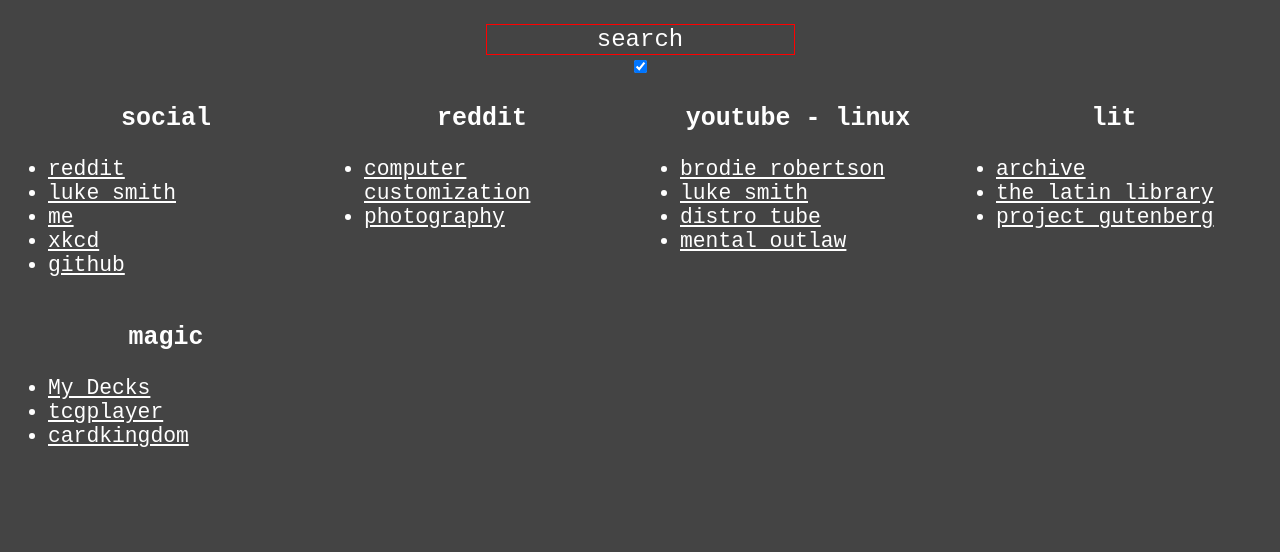
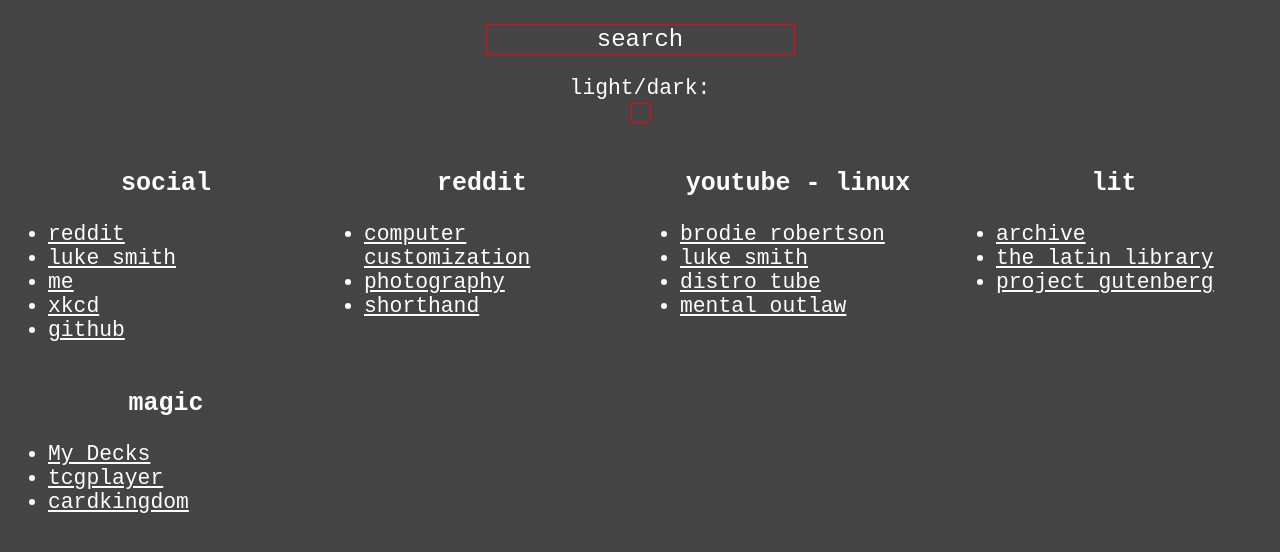
Before and after one commit to rf742/startpage, a plain HTML site: page index.html in a window 1280 px wide. Shown: the part 146-698 px from the top of the page. Drawn offline with Linux system fonts and the light colour scheme.

Commit message:
styled checkbox, added links

```diff
--- a/index.html
+++ b/index.html
@@ -23,8 +23,10 @@ function init(){startTime(); greet();}
 			<input id="searcher" type="text" name="" placeholder="search" />
 		</form>
 	</div>
-	<div align="center">
+	<div align="center" class="checkbox">
+	<p>light/dark:
 	<input type="checkbox" id="mycheckbox" onchange="toggle()"/>
+	</p>
 	<script charset="utf-8">
 	function toggle() {
 		if(document.getElementById("mycheckbox").checked) {
--- a/script.js
+++ b/script.js
@@ -86,7 +86,11 @@ var reddit = [
 	},
 	{
 		name: 'photography',
-		link: 'https://www.reddit.com/r/AnalogCommunity+analog+photography'
+		link: 'https://www.reddit.com/r/AnalogCommunity+analog+photography+cameras'
+	},
+	{
+		name: 'shorthand',
+		link: 'https://www.reddit.com/r/shorthand'
 	},
 ]
 
--- a/style.css
+++ b/style.css
@@ -75,3 +75,18 @@ transition: 200ms ease;
 ul#helpobjects li{
 	font-size: 12pt;
 }
+
+.checkbox > p>  input {
+	height: 20px;
+	width: 20px;
+	-webkit-appearance: none;
+	-moz-appearance: none;
+	-o-appearance: none;
+	appearance: none;
+	display: block;
+}
+
+.checkbox > input:checked {
+	border: 1px solid black;
+	background-color: black;
+}
```
